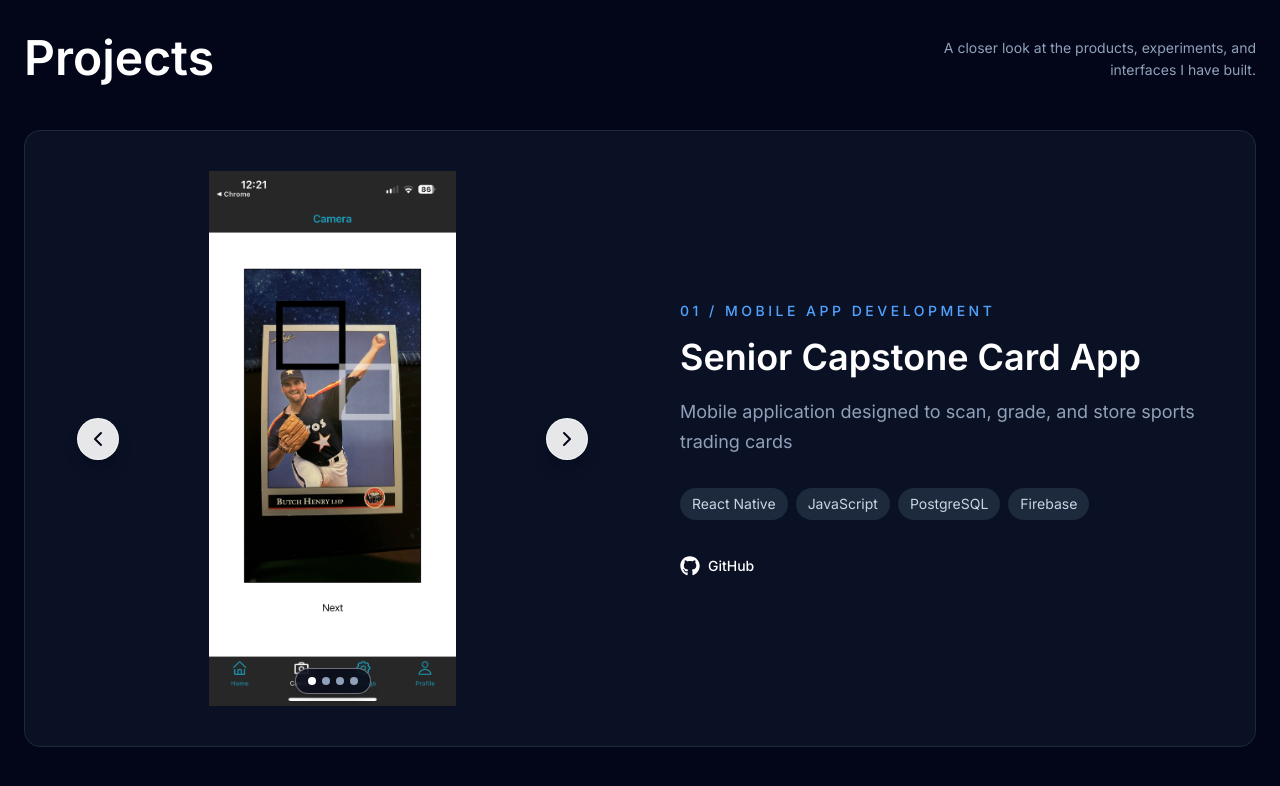
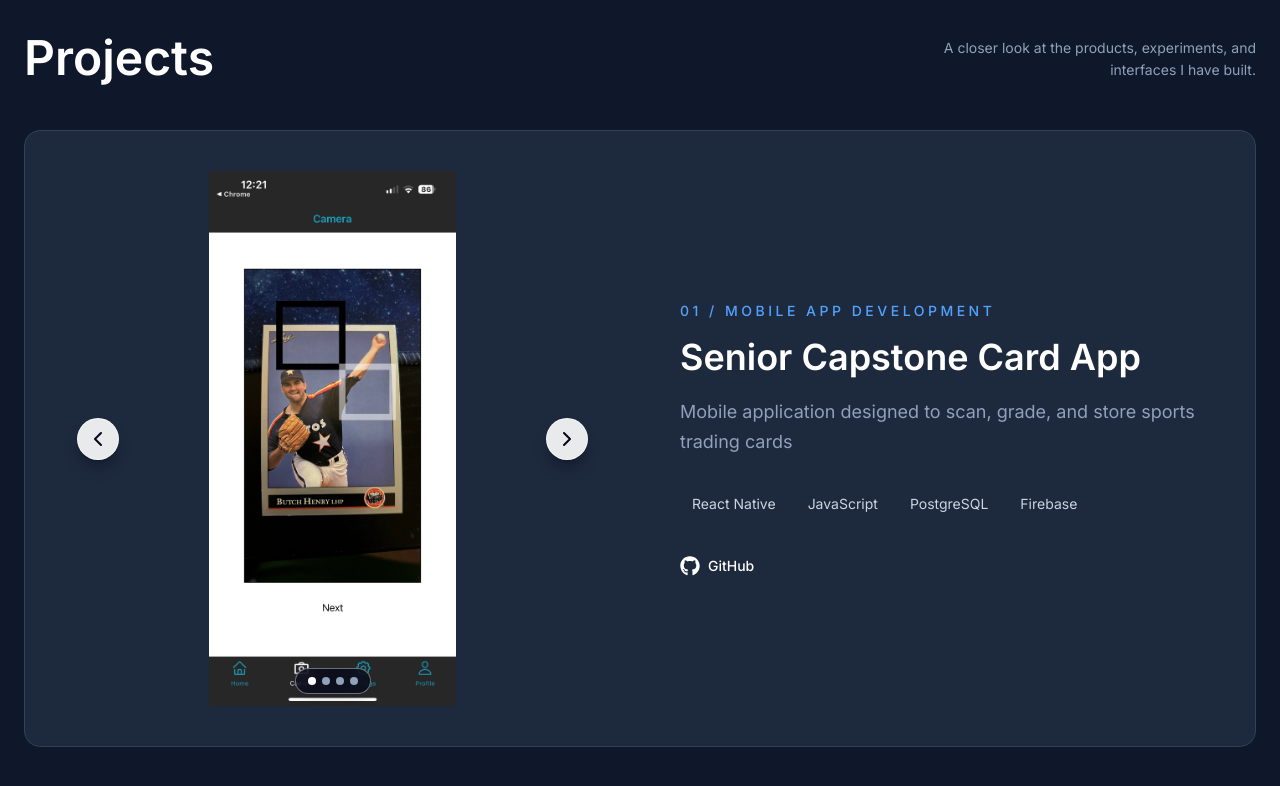
Before and after one commit to wkaiser21/portfolio-site, a React (Vite) app: page / in a window 1280 px wide. Shown: the part 2800-3586 px from the top of the page. Built offline with nearby package versions, Linux system fonts and the light colour scheme.

Commit message:
main site all one color, change color of project cards, and footer note

```diff
--- a/src/components/ProjectCard.jsx
+++ b/src/components/ProjectCard.jsx
@@ -25,7 +25,7 @@ function ProjectCard({ title, category, description, tech, github, live, image,
 
   return (
     <article
-      className={`group grid min-h-[70vh] items-center gap-10 overflow-hidden rounded-2xl border border-slate-800 bg-slate-900/70 p-5 md:grid-cols-2 md:p-10 lg:gap-20 ${
+      className={`group grid min-h-[70vh] items-center gap-10 overflow-hidden rounded-2xl border border-slate-700 bg-slate-800 p-5 md:grid-cols-2 md:p-10 lg:gap-20 ${
         isReversed ? "md:[&>*:first-child]:order-2" : ""
       }`}
       data-aos="fade-up"
--- a/src/components/Projects.jsx
+++ b/src/components/Projects.jsx
@@ -52,7 +52,7 @@ function Projects() {
   return (
     <section
       id="projects"
-      className="bg-slate-950 py-24 text-white"
+      className="bg-slate-900 py-24 text-white"
       data-aos="fade-up"
     >
       <div className="max-w-7xl mx-auto px-6">
@@ -71,6 +71,10 @@ function Projects() {
             <ProjectCard key={project.title} {...project} index={index} />
           ))}
         </div>
+
+        <footer className="mt-20 border-t border-slate-800 pt-6 text-center text-sm text-slate-400">
+          Built by Wyatt Kaiser
+        </footer>
       </div>
     </section>
   );
```
